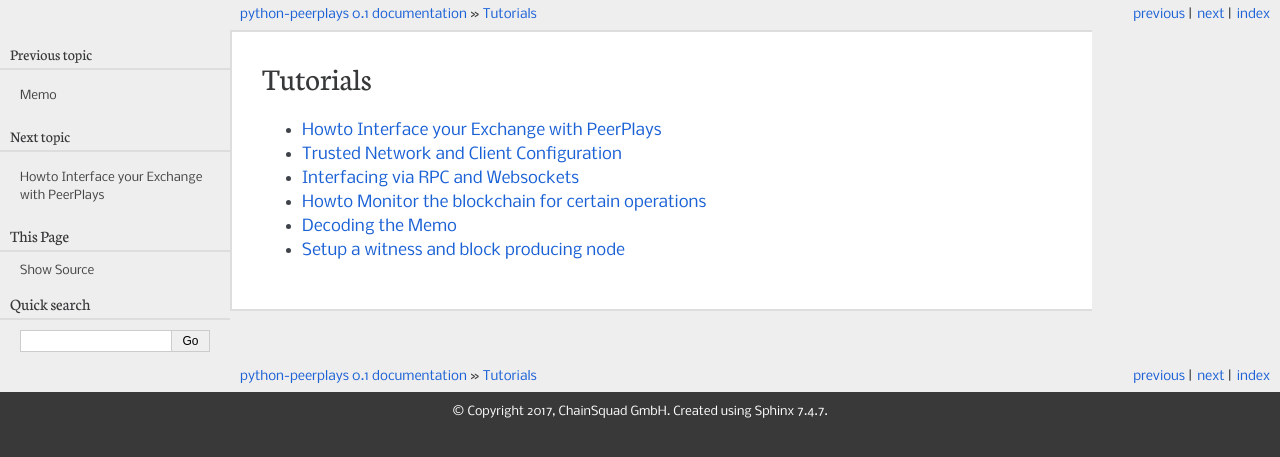
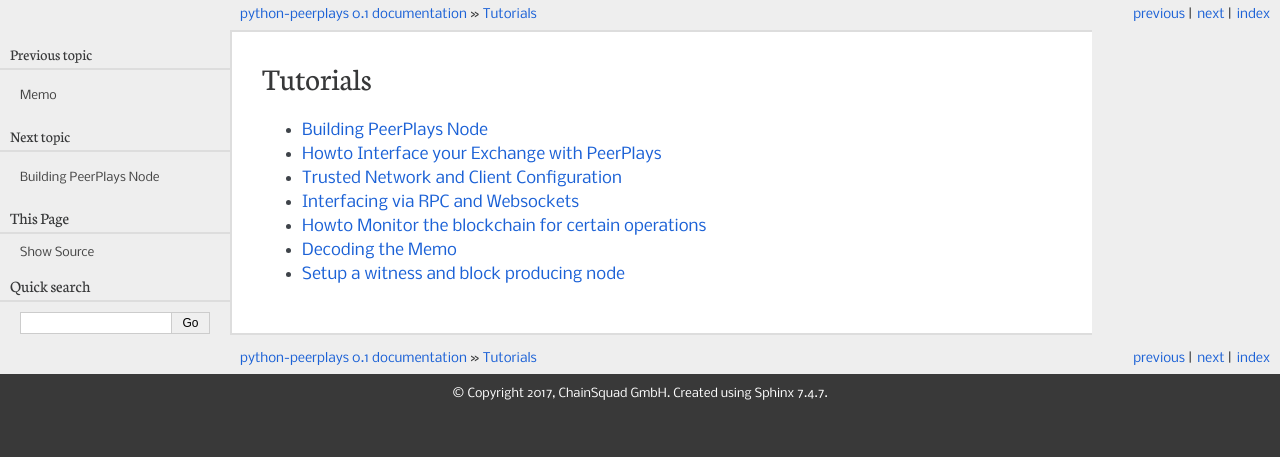
Before and after one commit to peerplays-network/python-peerplays, a Sphinx documentation site: the page built from docs/tutorials/index.rst, in a window 1280 px wide. Shown: the top 457 px of the page. Built offline with Sphinx 7.4.7, drawn with Linux system fonts in a browser that asks for light colours; pages that are not in the unit, such as notebooks, are missing from menus.

Commit message:
[docs] link build instructions

```diff
--- a/docs/tutorials/index.rst
+++ b/docs/tutorials/index.rst
@@ -5,6 +5,8 @@
 .. toctree::
    :maxdepth: 1
 
+
+   howto-build-peerplays
    howto-exchanges
    howto-trusted-node
    howto-json-rpc
```
